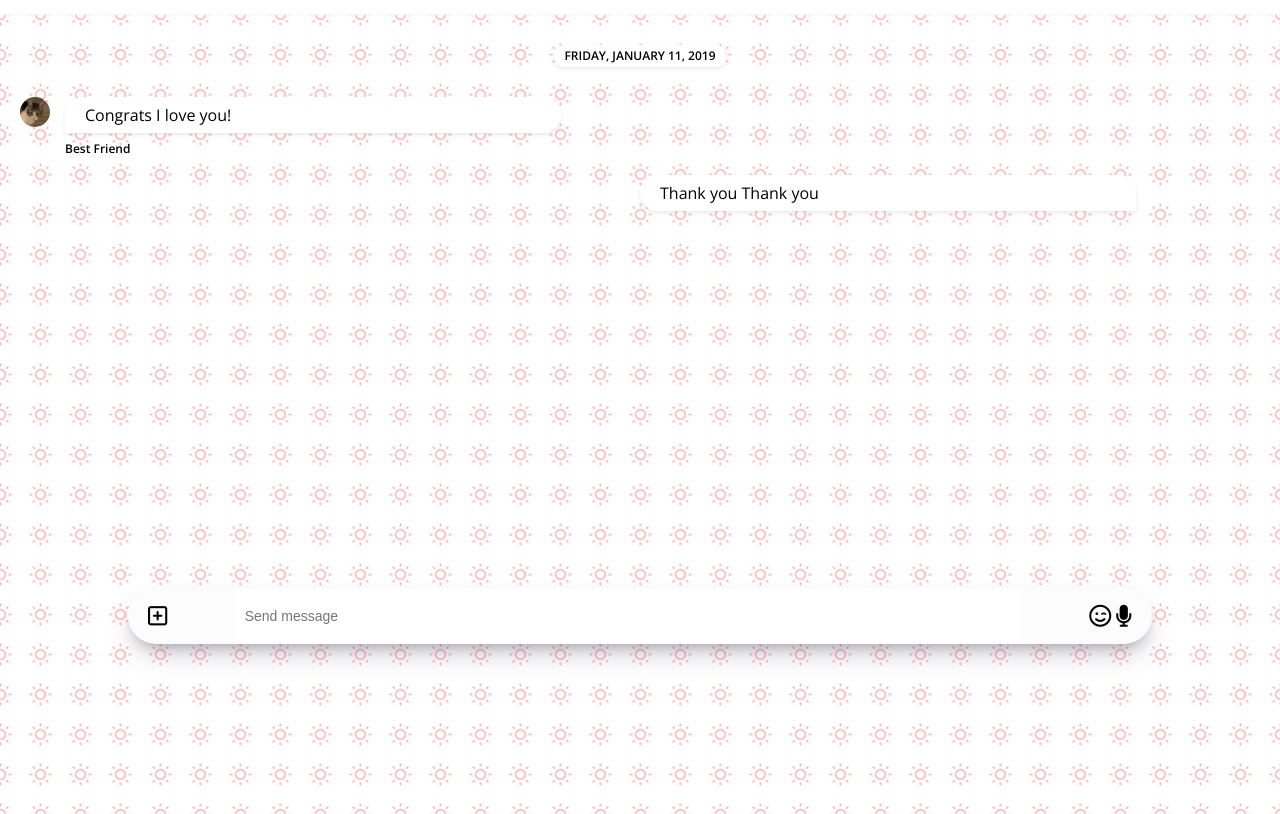
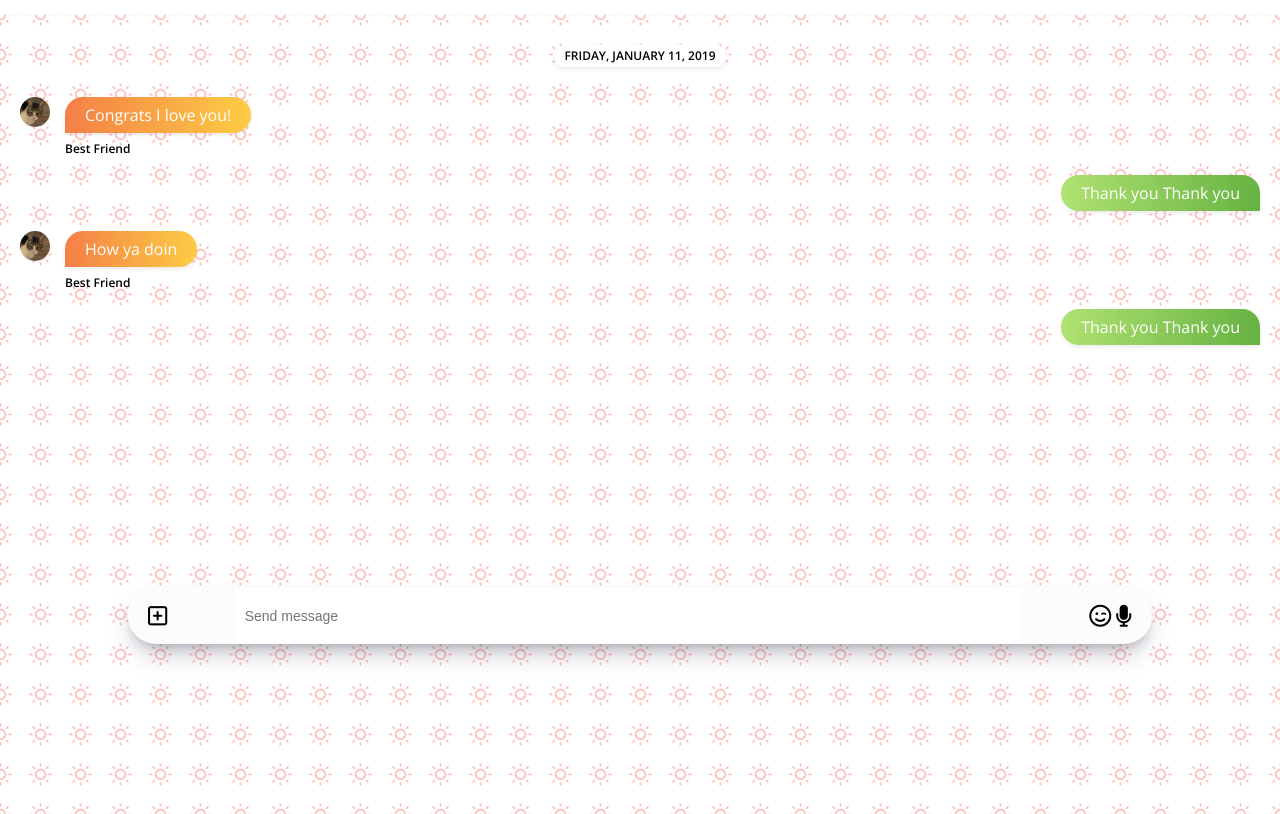
Before and after one commit to soyoungtherethere/kakao-clone-2.0, a plain HTML site: page chat.html in a window 1280 px wide. Shown: the part 106-920 px from the top of the page. Drawn offline with nearby package versions, Linux system fonts and the light colour scheme.

Commit message:
Chat screen (4)

```diff
--- a/chat.html
+++ b/chat.html
@@ -59,6 +59,22 @@
             </div>
           </div>
         </li>
+        <li class="incoming-message message">
+          <img src="images/avatar.jpg" class="m-avatar message__avatar" />
+          <div class="message__content">
+            <div class="message__bubble">
+              How ya doin
+            </div>
+            <span class="message__author">Best Friend</span>
+          </div>
+        </li>
+        <li class="sent-message message">
+          <div class="message__content">
+            <div class="message__bubble">
+              Thank you Thank you
+            </div>
+          </div>
+        </li>
       </ul>
     </main>
     <div class="chat__write">
--- a/css/chat.css
+++ b/css/chat.css
@@ -71,12 +71,7 @@
 .message {
   display: flex;
   align-items: flex-start;
-  width: 50%;
   margin-bottom: 20px;
-}
-
-.message .message__content {
-  width: 80%;
 }
 
 .incoming-message {
@@ -98,6 +93,8 @@
   box-shadow: rgba(50, 50, 93, 0.1) 0px 2px 4px;
   padding: 10px 20px;
   border-radius: 40px;
+  color: white;
+  opacity: 90%;
 }
 
 .incoming-message .message__author {
@@ -109,8 +106,10 @@
 
 .incoming-message .message__bubble {
   border-bottom-left-radius: 0px;
+  background-image: linear-gradient(to left, #fdc830, #f37335);
 }
 
 .sent-message .message__bubble {
   border-bottom-right-radius: 0px;
+  background-image: linear-gradient(to left, #56ab2f, #a8e063);
 }
```
